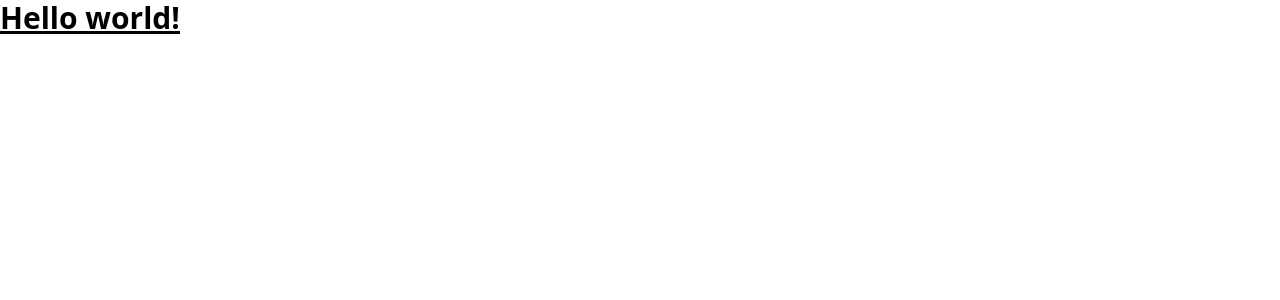
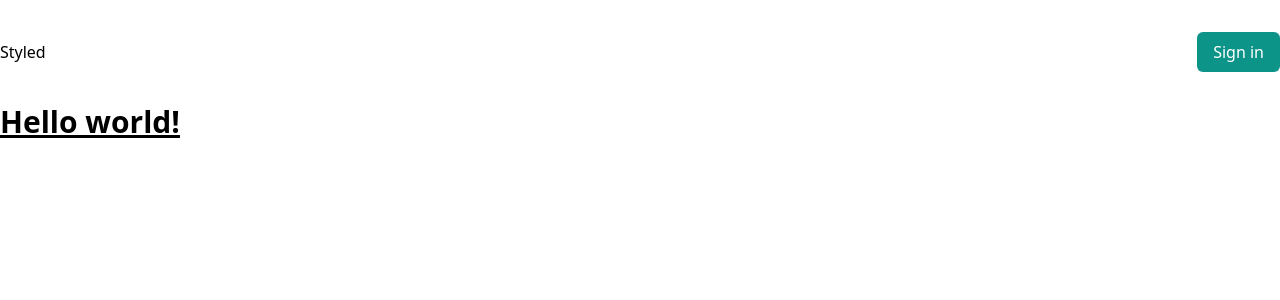
Before and after one commit to Hgahlla/next-ecommerce, a Next.js app: page / in a window 1280 px wide. Shown: the top 300 px of the page. Built offline with nearby package versions, Linux system fonts and the light colour scheme; no server answers.

Commit message:
Added user profile pic, sign in, and sign out button to navbar

```diff
--- /dev/null
+++ b/app/components/Nav.tsx
@@ -0,0 +1,35 @@
+"use client";
+
+import { Session } from "next-auth";
+import { signIn } from "next-auth/react";
+import Image from "next/image";
+import Link from "next/link";
+
+export default function Nav({ user }: Session) {
+  return (
+    <nav className="flex items-center justify-between py-8">
+      <Link href="/">
+        <h1>Styled</h1>
+      </Link>
+      <ul className="flex items-center gap-12">
+        {/* If the user is not signed in */}
+        {!user && (
+          <li className="rounded-md bg-teal-600 px-4 py-2 text-white">
+            <button onClick={() => signIn()}>Sign in</button>
+          </li>
+        )}
+        {user && (
+          <li>
+            <Image
+              src={user?.image as string}
+              alt={user.name as string}
+              width={48}
+              height={48}
+              className="rounded-full"
+            />
+          </li>
+        )}
+      </ul>
+    </nav>
+  );
+}
--- a/app/layout.tsx
+++ b/app/layout.tsx
@@ -1,18 +1,26 @@
-import './globals.css'
+import { getServerSession } from "next-auth/next";
+import { authOptions } from "@/pages/api/auth/[...nextauth]";
+import Nav from "@/app/components/Nav";
+import "./globals.css";
 
 export const metadata = {
-  title: 'Create Next App',
-  description: 'Generated by create next app',
-}
+  title: "Create Next App",
+  description: "Generated by create next app",
+};
 
-export default function RootLayout({
+export default async function RootLayout({
   children,
 }: {
-  children: React.ReactNode
+  children: React.ReactNode;
 }) {
+  const session = await getServerSession(authOptions);
+
   return (
     <html lang="en">
-      <body>{children}</body>
+      <body>
+        <Nav user={session?.user} expires={session?.expires as string} />
+        {children}
+      </body>
     </html>
-  )
+  );
 }
--- a/next.config.js
+++ b/next.config.js
@@ -3,6 +3,9 @@
   experimental: {
     appDir: true,
   },
-}
+  images: {
+    domains: ["lh3.googleusercontent.com"],
+  },
+};
 
-module.exports = nextConfig
+module.exports = nextConfig;
--- a/package.json
+++ b/package.json
@@ -4,7 +4,7 @@
   "private": true,
   "scripts": {
     "dev": "next dev",
-    "build": "next build",
+    "build": "prisma generate && next build",
     "start": "next start",
     "lint": "next lint"
   },
@@ -25,6 +25,8 @@
   "devDependencies": {
     "autoprefixer": "^10.4.14",
     "postcss": "^8.4.24",
+    "prettier": "^2.8.8",
+    "prettier-plugin-tailwindcss": "^0.3.0",
     "tailwindcss": "^3.3.2"
   }
 }
```
Also changed, not shown: 1 other file (tests, documents, lock files or other folders).
